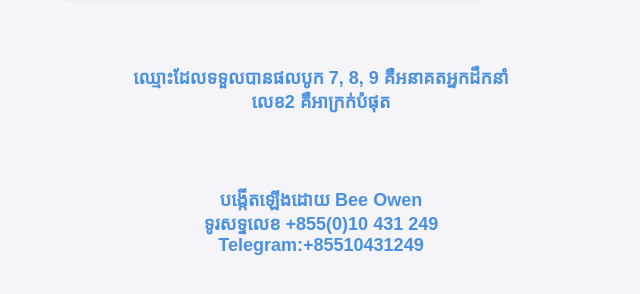
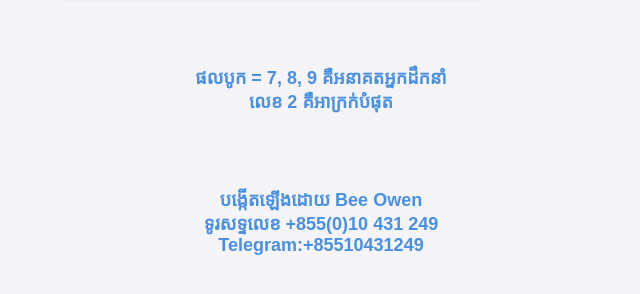
Before and after one commit to sarakngin/namecalculator, a plain HTML site: page index.html in a window 1280 px wide. Shown: the part 150-444 px from the top of the page, without its empty margins (319-959 px from the left). Drawn offline with Linux system fonts and the light colour scheme.

Commit message:
Update index.html

```diff
--- a/index.html
+++ b/index.html
@@ -49,8 +49,8 @@ Name Numerology Calculator</title>
         }
     </script>
   <br>
-  <p>ឈ្មោះដែលទទួលបានផលបូក 7, 8, 9 គឺអនាគតអ្នកដឹកនាំ
-    <br> លេខ2 គឺអាក្រក់បំផុត </p>
+  <p>ផលបូក = 7, 8, 9 គឺអនាគតអ្នកដឹកនាំ
+    <br> លេខ 2 គឺអាក្រក់បំផុត </p>
     <br><br>
     <p>បង្កើតឡើងដោយ Bee Owen
     <br>ទូរសទ្ទលេខ +855(0)10 431 249
```
